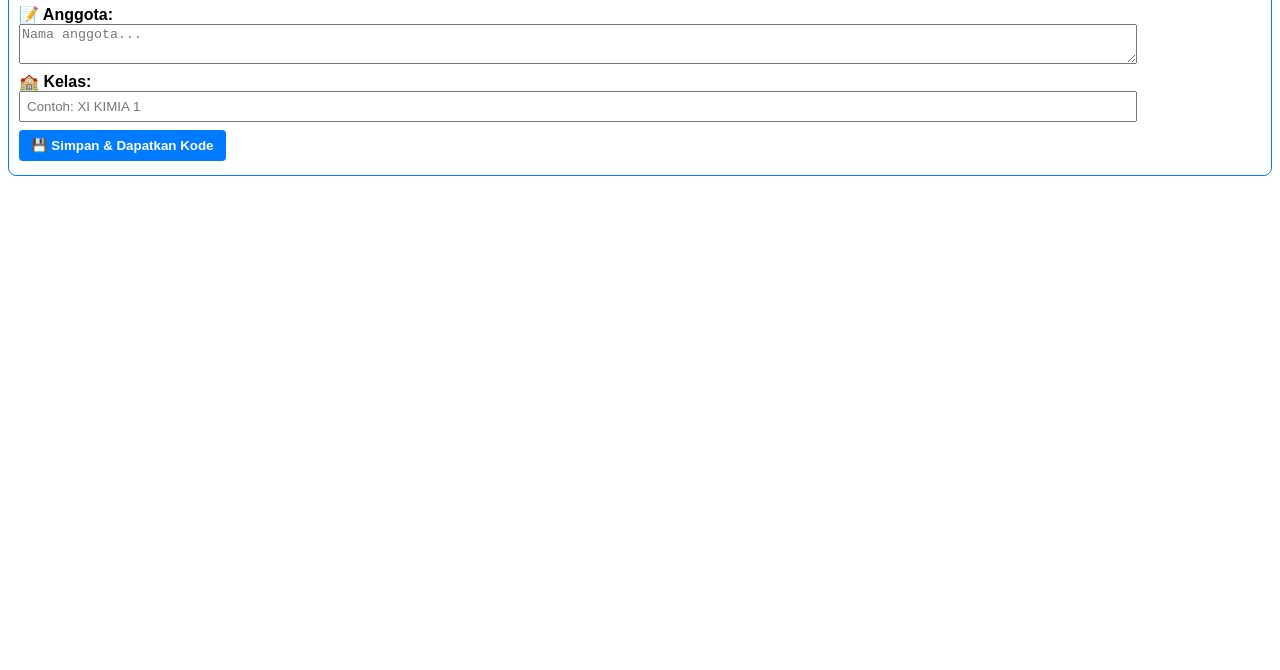
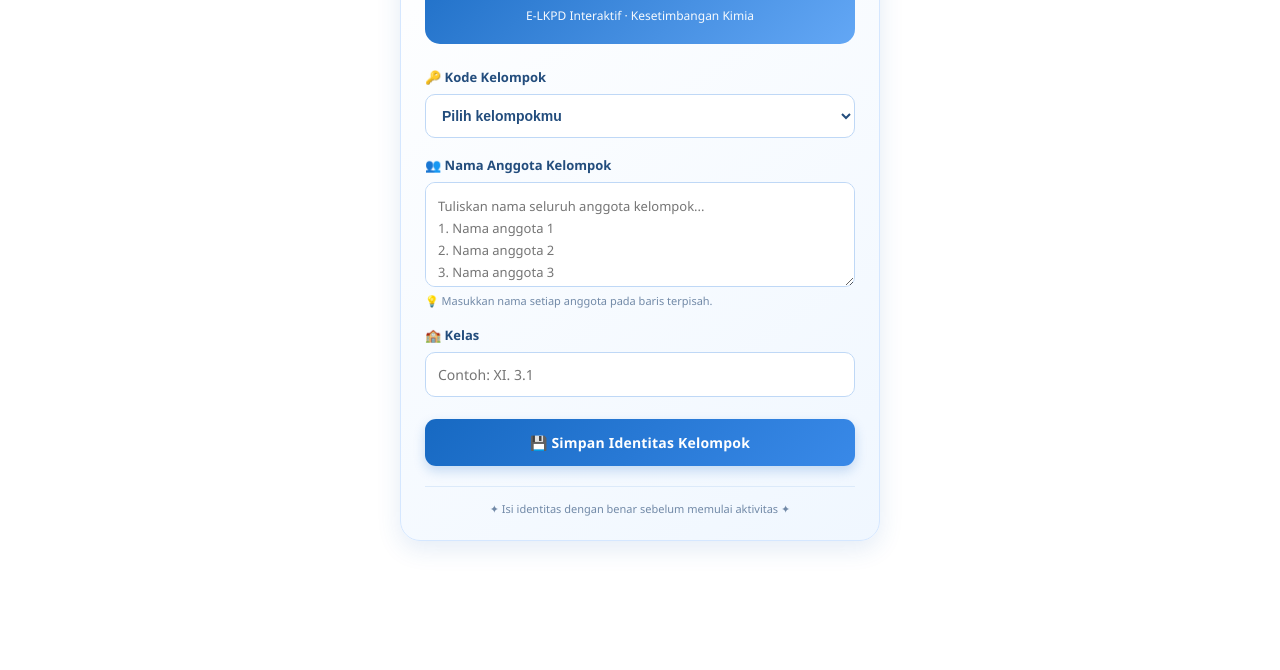
Before and after one commit to sucioktafi21/tes, a plain HTML site: page index.html in a window 1280 px wide. Shown: the part 130-800 px from the top of the page. Drawn offline with Linux system fonts and the light colour scheme.

Commit message:
Add files via upload

```diff
--- a/index.html
+++ b/index.html
@@ -1,47 +1,213 @@
-<div style="font-family: sans-serif; padding: 10px; border: 1px solid #007bff; border-radius: 8px;">
-  <label style="font-weight:bold;">🔑 Buat Kode Unik Kelompok (Bebas/Ingat Baik-baik):</label><br>
-  <input type="text" id="kode" placeholder="Contoh: KLP1MASA" style="width:90%; padding:6px; margin-bottom:8px;"><br>
+<div style="
+  font-family: 'Segoe UI', Arial, sans-serif;
+  max-width: 480px;
+  margin: 12px auto;
+  padding: 24px;
+  background: linear-gradient(145deg, #ffffff, #f0f7ff);
+  border: 1px solid #d5e7ff;
+  border-radius: 20px;
+  box-shadow: 0 8px 24px rgba(35, 100, 180, 0.12);
+  color: #19365b;
+  box-sizing: border-box;
+">
 
-  <label style="font-weight:bold;">👥 Nama Kelompok:</label><br>
-  <input type="text" id="nama" placeholder="Contoh: Kelompok 1" style="width:90%; padding:6px; margin-bottom:8px;"><br>
+  <!-- HEADER -->
+  <div style="
+    background: linear-gradient(135deg, #1769c2, #63a7f5);
+    padding: 20px 18px;
+    border-radius: 15px;
+    margin-bottom: 24px;
+    color: white;
+    text-align: center;
+  ">
+    <div style="font-size: 30px; margin-bottom: 6px;">🧪</div>
+    <div style="font-size: 20px; font-weight: 800; letter-spacing: 0.5px;">
+      IDENTITAS KELOMPOK
+    </div>
+    <div style="font-size: 12px; margin-top: 6px; opacity: 0.95;">
+      E-LKPD Interaktif · Kesetimbangan Kimia
+    </div>
+  </div>
 
-  <label style="font-weight:bold;">📝 Anggota:</label><br>
-  <textarea id="anggota" placeholder="Nama anggota..." style="width:90%; height:40px; margin-bottom:8px;"></textarea><br>
+  <!-- KODE KELOMPOK -->
+  <div style="margin-bottom: 18px;">
+    <label for="kode" style="
+      display: block;
+      font-size: 13px;
+      font-weight: 700;
+      margin-bottom: 8px;
+      color: #234d7d;
+    ">
+      🔑 Kode Kelompok
+    </label>
 
-  <label style="font-weight:bold;">🏫 Kelas:</label><br>
-  <input type="text" id="kelas" placeholder="Contoh: XI KIMIA 1" style="width:90%; padding:6px;"><br>
+    <select id="kode" required style="
+      width: 100%;
+      padding: 12px;
+      border: 1px solid #bfd8f6;
+      border-radius: 10px;
+      background: #ffffff;
+      color: #234d7d;
+      font-size: 14px;
+      font-weight: 600;
+      outline-color: #438fe5;
+      box-sizing: border-box;
+    ">
+      <option value="">Pilih kelompokmu</option>
+      <option value="KLP01">KLP01 — Kelompok 1</option>
+      <option value="KLP02">KLP02 — Kelompok 2</option>
+      <option value="KLP03">KLP03 — Kelompok 3</option>
+      <option value="KLP04">KLP04 — Kelompok 4</option>
+      <option value="KLP05">KLP05 — Kelompok 5</option>
+      <option value="KLP06">KLP06 — Kelompok 6</option>
+      <option value="KLP07">KLP07 — Kelompok 7</option>
+      <option value="KLP08">KLP08 — Kelompok 8</option>
+      <option value="KLP09">KLP09 — Kelompok 9</option>
+      <option value="KLP10">KLP10 — Kelompok 10</option>
+    </select>
+  </div>
 
-  <button onclick="simpanIdentitas()" style="background:#007bff; color:white; border:none; padding:8px 12px; margin-top:8px; border-radius:4px; font-weight:bold; cursor:pointer;">
-    💾 Simpan & Dapatkan Kode
+  <!-- NAMA ANGGOTA -->
+  <div style="margin-bottom: 18px;">
+    <label for="anggota" style="
+      display: block;
+      font-size: 13px;
+      font-weight: 700;
+      margin-bottom: 8px;
+      color: #234d7d;
+    ">
+      👥 Nama Anggota Kelompok
+    </label>
+
+    <textarea id="anggota" required
+      placeholder="Tuliskan nama seluruh anggota kelompok...&#10;1. Nama anggota 1&#10;2. Nama anggota 2&#10;3. Nama anggota 3"
+      style="
+        width: 100%;
+        height: 105px;
+        padding: 12px;
+        border: 1px solid #bfd8f6;
+        border-radius: 10px;
+        background: #ffffff;
+        color: #19365b;
+        font-family: inherit;
+        font-size: 13px;
+        line-height: 1.7;
+        resize: vertical;
+        box-sizing: border-box;
+        outline-color: #438fe5;
+      "
+    ></textarea>
+    <div style="font-size: 11px; color: #7189a7; margin-top: 6px;">
+      💡 Masukkan nama setiap anggota pada baris terpisah.
+    </div>
+  </div>
+
+  <!-- KELAS -->
+  <div style="margin-bottom: 22px;">
+    <label for="kelas" style="
+      display: block;
+      font-size: 13px;
+      font-weight: 700;
+      margin-bottom: 8px;
+      color: #234d7d;
+    ">
+      🏫 Kelas
+    </label>
+
+    <input type="text" id="kelas" required
+      placeholder="Contoh: XI. 3.1"
+      style="
+        width: 100%;
+        padding: 12px;
+        border: 1px solid #bfd8f6;
+        border-radius: 10px;
+        background: #ffffff;
+        color: #19365b;
+        font-family: inherit;
+        font-size: 14px;
+        box-sizing: border-box;
+        outline-color: #438fe5;
+      "
+    >
+  </div>
+
+  <!-- TOMBOL SIMPAN -->
+  <button type="button" onclick="simpanIdentitas()" style="
+    width: 100%;
+    padding: 14px 16px;
+    border: none;
+    border-radius: 11px;
+    background: linear-gradient(135deg, #1769c2, #3989e8);
+    color: #ffffff;
+    font-size: 14px;
+    font-weight: 700;
+    font-family: inherit;
+    letter-spacing: 0.2px;
+    cursor: pointer;
+    box-shadow: 0 5px 12px rgba(23, 105, 194, 0.22);
+  ">
+    💾 Simpan Identitas Kelompok
   </button>
-  <div id="st" style="font-size:11px; margin-top:4px; font-weight:bold;"></div>
+
+  <div id="st" role="status" aria-live="polite" style="
+    font-size: 12px;
+    margin-top: 12px;
+    text-align: center;
+    font-weight: 600;
+    line-height: 1.6;
+  "></div>
+
+  <!-- FOOTER -->
+  <div style="
+    text-align: center;
+    margin-top: 20px;
+    padding-top: 14px;
+    border-top: 1px solid #dceafa;
+    font-size: 11px;
+    color: #7189a7;
+  ">
+    ✦ Isi identitas dengan benar sebelum memulai aktivitas ✦
+  </div>
+
 </div>
 
+<!-- SCRIPT UNTUK MEMANGGUL GOOGLE APPS SCRIPT -->
 <script>
-  const URL_APP = 'https://script.google.com/macros/s/AKfycbyaWahkyy7-3JQw3f0DgBie6_Cfd14AGeBOCOyjLNVBWIDrqQp9m55psU4rFZKOu1w8cw/exec';
+  // Tempelkan URL Web App Google Apps Script (/exec) kamu di bawah ini
+  const URL_WEB_APP = "https://script.google.com/macros/s/AKfycbza-5CEhTj1epa5m2_uGkRK4FFiXDJdG-9D4AmzgObzoRwn1x2BhmvhLLeZZvPmbyc0Sg/exec";
 
   function simpanIdentitas() {
-    const kode = document.getElementById('kode').value.trim();
-    const nama = document.getElementById('nama').value.trim();
-    const st = document.getElementById('st');
+    const kode = document.getElementById("kode").value.trim();
+    const anggota = document.getElementById("anggota").value.trim();
+    const kelas = document.getElementById("kelas").value.trim();
+    const st = document.getElementById("st");
 
-    if(!kode || !nama) { st.innerText = "⚠️ Kode & Nama Kelompok wajib diisi!"; st.style.color="red"; return; }
+    if (!kode || !anggota || !kelas) {
+      st.innerText = "⚠️ Mohon lengkapi semua kolom terlebih dahulu!";
+      st.style.color = "#d9534f";
+      return;
+    }
 
-    st.innerText = "⏳ Menyimpan..."; st.style.color="#007bff";
+    st.innerText = "⏳ Sedang menyimpan identitas kelompok...";
+    st.style.color = "#1769c2";
 
-    fetch(URL_APP, {
-      method: 'POST',
-      mode: 'no-cors',
-      headers: { 'Content-Type': 'application/json' },
+    fetch(URL_WEB_APP, {
+      method: "POST",
+      mode: "no-cors",
+      headers: { "Content-Type": "application/json" },
       body: JSON.stringify({
         kode: kode,
-        nama: nama,
-        anggota: document.getElementById('anggota').value.trim(),
-        kelas: document.getElementById('kelas').value.trim()
+        anggota: anggota,
+        kelas: kelas
       })
-    }).then(() => {
-      st.innerText = "✅ Berhasil! Ingat Kode Kelompokmu: " + kode;
-      st.style.color = "green";
+    })
+    .then(() => {
+      st.innerText = "✅ Identitas " + kode + " berhasil disimpan ke Google Sheets!";
+      st.style.color = "#28a745";
+    })
+    .catch(error => {
+      st.innerText = "❌ Gagal mengirim data. Silakan coba lagi.";
+      st.style.color = "#d9534f";
     });
   }
 </script>
```
